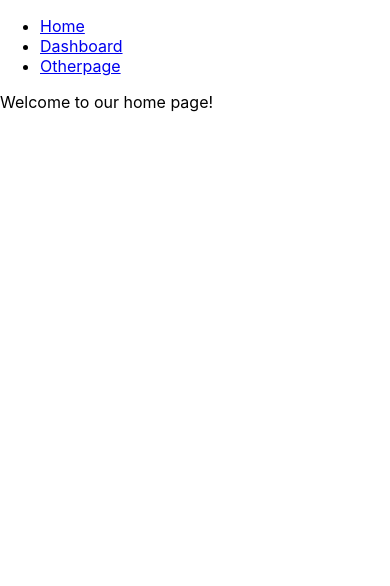
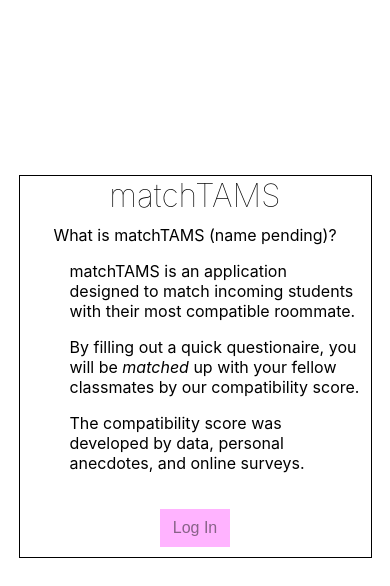
Before and after one commit to tams-cso/roommate-rumble-frontend, a React (Create React App) app: page / in a window 390 px wide. Shown: the top 586 px of the page. Built offline with nearby package versions, Linux system fonts and the light colour scheme.

Commit message:
Made a Basic Title Screen
This is just a place holder based on the sketches and has a few issues.

```diff
--- a/src/App.css
+++ b/src/App.css
@@ -36,3 +36,57 @@
     transform: rotate(360deg);
   }
 }
+
+#Left{
+  text-align: left;
+}
+
+#TitleCard
+{
+  text-align: center;
+  width: 40%;
+  height: 40%;
+  outline: 1px solid black;
+  margin-left: 30%;
+  margin-top: 10%;
+}
+
+#TitleText
+{
+  font-weight: lighter;
+  margin-bottom: 0px;
+}
+
+#Text
+{
+  word-wrap: normal;
+  padding: 10px;
+  text-align: center;
+}
+
+#LogIn
+{
+  width: 20%;
+  font-size: 1rem;
+  padding-top: 10px;
+  padding-bottom: 10px;
+  margin-top: 10px;
+  margin-bottom: 10px;
+  color: #886388;
+  background-color: #ffb3ff;
+  border: none;
+}
+
+#LogIn:hover
+{
+  color: #775277;
+  background-color: #eea3ee;
+}
+
+@media screen and (max-width: 640px){
+  #TitleCard{
+    width: 90%;
+    margin-left: 5%;
+    margin-top: 45%;
+  }
+}
--- a/src/App.js
+++ b/src/App.js
@@ -15,6 +15,10 @@ function App() {
   return (
     <Router>
       <div>
+        {/* A <Switch> looks through its children <Route>s and
+            renders the first one that matches the current URL. */}
+        <Switch>
+          <Route path="/dashboard">
           <nav>
             <ul>
               <li>
@@ -28,14 +32,22 @@ function App() {
               </li>
             </ul>
           </nav>
-
-        {/* A <Switch> looks through its children <Route>s and
-            renders the first one that matches the current URL. */}
-        <Switch>
-          <Route path="/dashboard">
             <Dashboard />
           </Route>
           <Route path="/otherpage">
+          <nav>
+            <ul>
+              <li>
+                <Link to="/">Home</Link>
+              </li>
+              <li>
+                <Link to="/dashboard">Dashboard</Link>
+              </li>
+              <li>
+                <Link to="/otherpage">Otherpage</Link>
+              </li>
+            </ul>
+          </nav>
             <Otherpage />
           </Route>
           <Route path="/">
--- a/src/pages/Home.js
+++ b/src/pages/Home.js
@@ -1,9 +1,17 @@
 import React from 'react';
 
 function Home() {
-    return (<div>
-        Welcome to our home page!
-    </div>)
+    return (<div id="TitleCard">
+        <h1 id="TitleText">matchTAMS</h1>
+        <div id="Text">
+          What is matchTAMS (name pending)?
+          <ul id="Left">matchTAMS is an application designed to match incoming students with their most compatible roommate.</ul>
+          <ul id="Left">By filling out a quick questionaire, you will be <i>matched</i> up with your fellow classmates by our compatibility score.</ul>
+          <ul id="Left">The compatibility score was developed by data, personal anecdotes, and online surveys.</ul>
+        </div>
+        <a href="./dashboard"><button id="LogIn">Log In</button></a>
+    </div>
+  )
 }
 
 export default Home;
```
Lines whose indentation alone changed are shown as unchanged.
